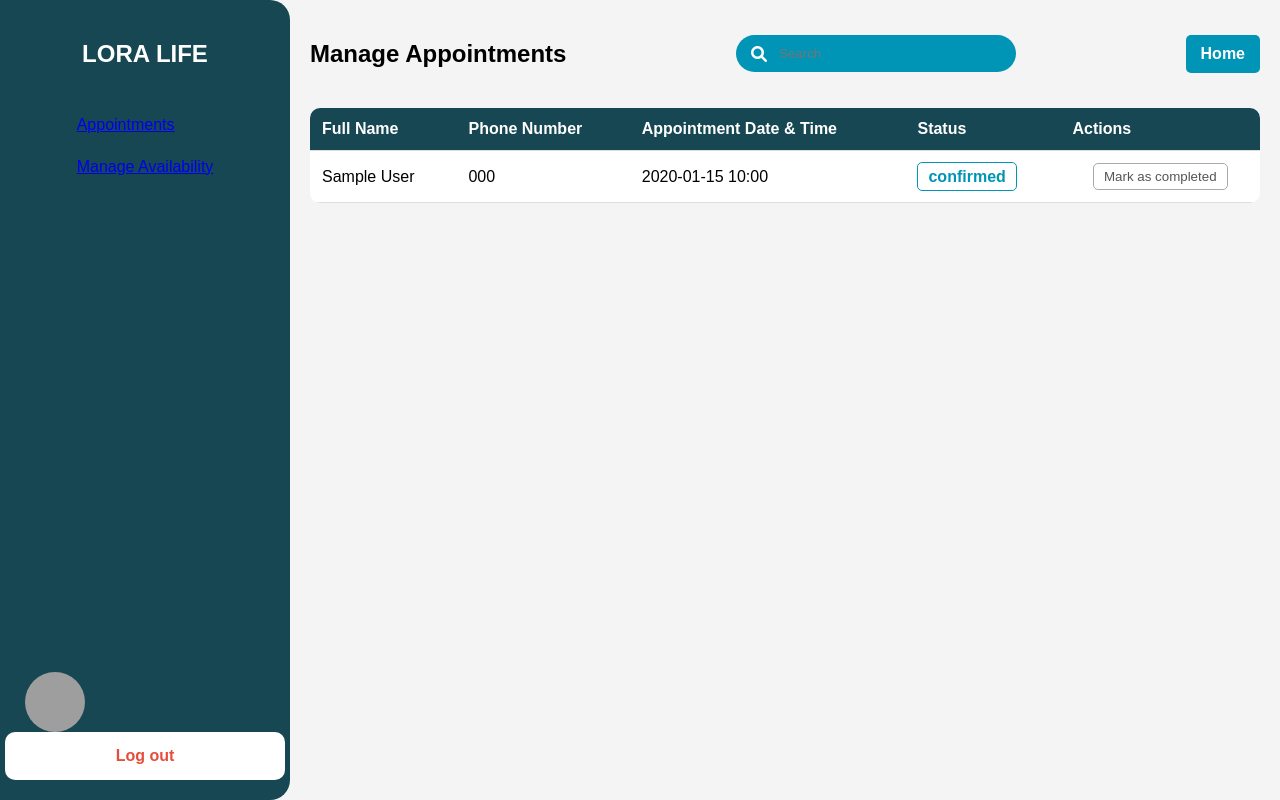
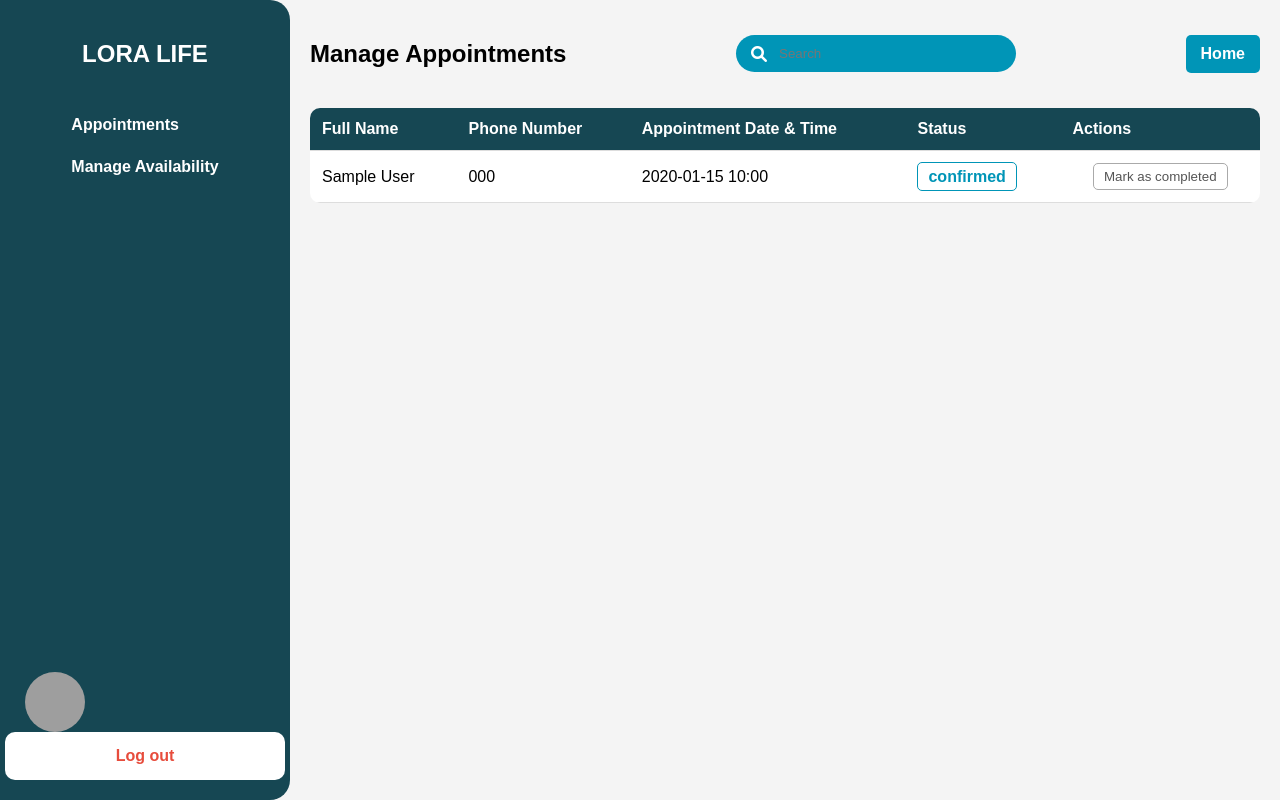
Before and after one commit to Maroa2002/Lora-Life, a Python web app: template templates/profile.html in a window 1280 px wide. Run offline with Jinja, Linux system fonts and the light colour scheme; the template is opened without the code that fills it: most values are stand-ins (such as "Sample title", 1, 10 or a date in 2020); grey boxes are pictures that could not be loaded.

Commit message:
Implents the styling for the navbar links

```diff
--- a/static/css/profile.css
+++ b/static/css/profile.css
@@ -35,15 +35,21 @@ nav ul {
 }
 
 nav ul li {
-    padding: 12px;
-    cursor: pointer;
     display: flex;
     align-items: center;
     gap: 10px;
-    border-radius: 10px;
 }
 
-nav ul li.active, nav ul li:hover {
+nav ul li a {
+    padding: 12px;
+    cursor: pointer;
+    border-radius: 10px;
+    color: #fff;
+    text-decoration: none;
+    font-weight: bold;
+}
+
+nav ul li.active, nav ul a:hover {
     background-color: white;
     color: #164753;
     font-weight: bold;
```
